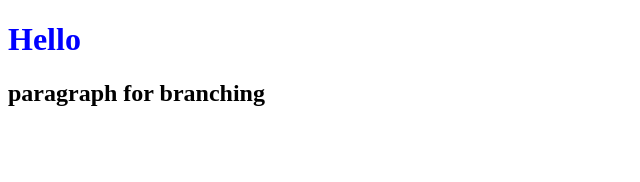
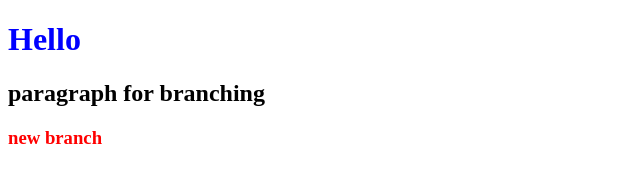
Before and after one commit to keeganfal/branching, a plain HTML site: page index.html in a window 1280 px wide. Shown: the whole page, without its empty margins (0-640 px from the left). Drawn offline with Linux system fonts and the light colour scheme.

Commit message:
h3 added

```diff
--- a/index.html
+++ b/index.html
@@ -10,6 +10,7 @@
 <body>
     <h1>Hello</h1>
     <h2>paragraph for branching</h2>
+    <h3>new branch</h3>
 
 </body>
 </html>
--- a/styles.css
+++ b/styles.css
@@ -1,3 +1,7 @@
 h1 {
     color: blue;
 }
+
+h3 {
+    color: red;
+}
```
